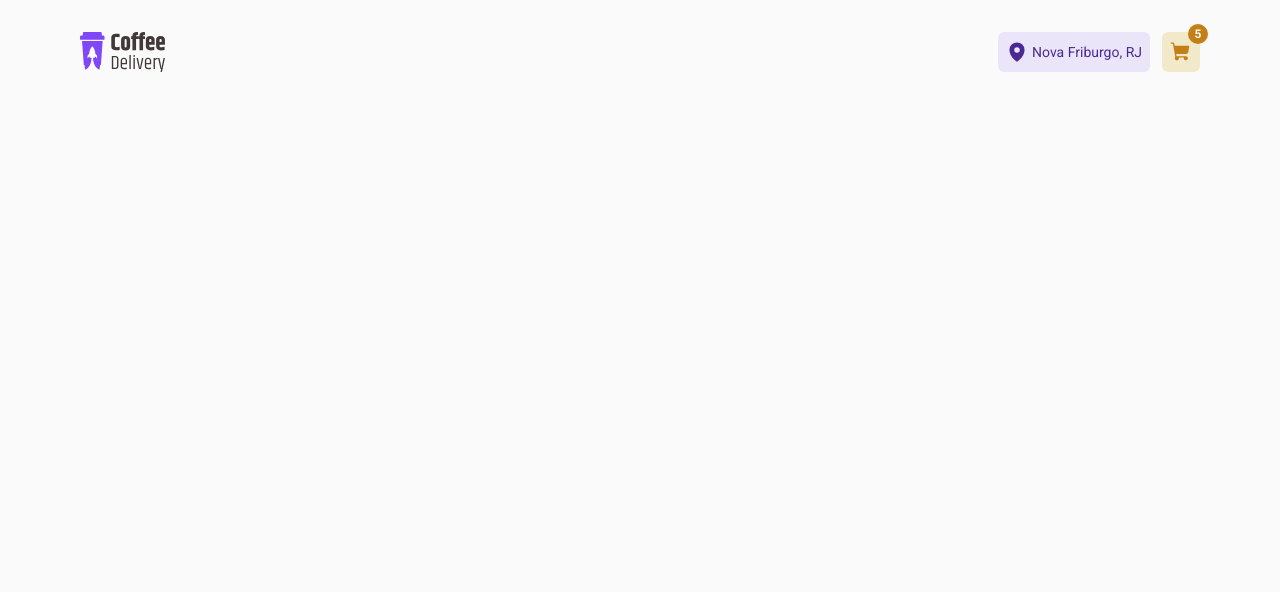
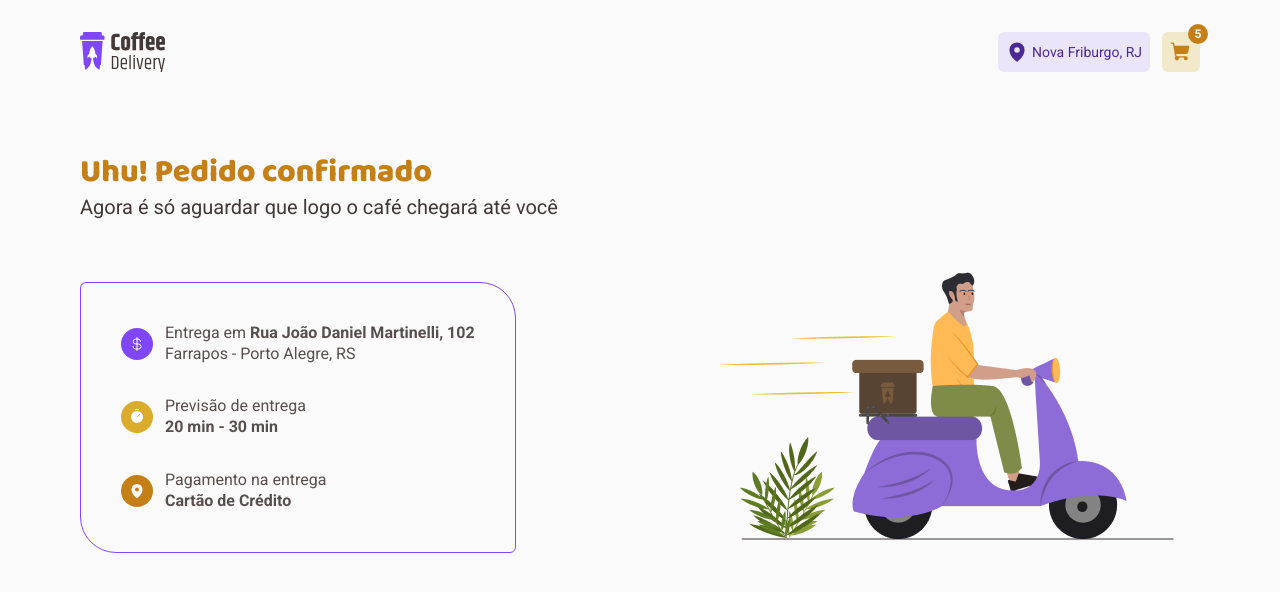
Before and after one commit to HenriqueMarcelo/coffee-delivery, a React (Vite) app: page /success in a window 1280 px wide. Shown: the top 592 px of the page. Built offline with nearby package versions, Linux system fonts and the light colour scheme.

Commit message:
Success Screent

```diff
--- a/src/components/Router.tsx
+++ b/src/components/Router.tsx
@@ -1,6 +1,7 @@
 import { Route, Routes } from 'react-router-dom'
 import { DefaultLayout } from '../layouts/DefaultLayout'
 import { Checkout } from '../screens/Checkout'
+import { Confirmation } from '../screens/Confirmation'
 import { Home } from '../screens/Home'
 
 export function Router() {
@@ -9,7 +10,7 @@ export function Router() {
       <Route path="/" element={<DefaultLayout />}>
         <Route path="/" element={<Home />} />
         <Route path="/checkout" element={<Checkout />} />
-        <Route path="/success" />
+        <Route path="/success" element={<Confirmation />} />
       </Route>
     </Routes>
   )
--- /dev/null
+++ b/src/screens/Confirmation/index.tsx
@@ -0,0 +1,44 @@
+import { CurrencyDollar, MapPin, Money, Timer } from 'phosphor-react'
+import { Bottom, ConfirmationContainer, Icon, Line, OrderInfo } from './styles'
+import ilustration from '../../assets/Illustration.png'
+
+export function Confirmation() {
+  return (
+    <ConfirmationContainer>
+      <h1>Uhu! Pedido confirmado</h1>
+      <h2>Agora é só aguardar que logo o café chegará até você</h2>
+      <Bottom>
+        <OrderInfo>
+          <Line>
+            <Icon className="purple">
+              <CurrencyDollar size={16} />
+            </Icon>
+            <p>
+              Entrega em <strong>Rua João Daniel Martinelli, 102</strong> <br />
+              Farrapos - Porto Alegre, RS
+            </p>
+          </Line>
+          <Line>
+            <Icon>
+              <Timer size={16} weight="fill" />
+            </Icon>
+            <p>
+              Previsão de entrega <br />
+              <strong>20 min - 30 min </strong>
+            </p>
+          </Line>
+          <Line>
+            <Icon className="dark">
+              <MapPin size={16} weight="fill" />
+            </Icon>
+            <p>
+              Pagamento na entrega <br />
+              <strong>Cartão de Crédito </strong>
+            </p>
+          </Line>
+        </OrderInfo>
+        <img src={ilustration} alt="" />
+      </Bottom>
+    </ConfirmationContainer>
+  )
+}
--- /dev/null
+++ b/src/screens/Confirmation/styles.ts
@@ -0,0 +1,73 @@
+import styled from 'styled-components'
+
+export const ConfirmationContainer = styled.div`
+  max-width: 1120px;
+  justify-content: space-between;
+  margin: 5rem auto;
+
+  h1 {
+    font-family: 'Baloo 2';
+    font-style: normal;
+    font-weight: 800;
+    font-size: 32px;
+    line-height: 130%;
+
+    color: ${({ theme }) => theme['yellow-700']};
+  }
+
+  h2 {
+    font-family: 'Roboto';
+    font-style: normal;
+    font-weight: 400;
+    font-size: 20px;
+    line-height: 130%;
+
+    color: ${({ theme }) => theme['gray-800']};
+  }
+`
+
+export const Bottom = styled.div`
+  display: flex;
+  justify-content: space-between;
+  align-items: flex-end;
+
+  margin-top: 2.5rem;
+`
+
+export const OrderInfo = styled.div`
+  padding: 2.5rem;
+
+  border-radius: 6px 36px;
+
+  border-width: 1px;
+  border-style: solid;
+  border-color: ${({ theme }) => theme['purple-500']};
+`
+
+export const Line = styled.div`
+  display: flex;
+  align-items: center;
+  gap: 0.75rem;
+
+  &:not(:last-child) {
+    margin-bottom: 2rem;
+  }
+`
+
+export const Icon = styled.div`
+  color: ${({ theme }) => theme.white};
+  padding: 8px;
+  background: ${({ theme }) => theme['yellow-500']};
+  border-radius: 1000px;
+  display: flex;
+  justify-content: center;
+  align-items: center;
+
+  &.purple {
+    background: ${({ theme }) => theme['purple-500']};
+  }
+
+  &.dark {
+    background: ${({ theme }) => theme['yellow-700']};
+  }
+`
```
Also changed, not shown: src/assets/Illustration.png (added).
